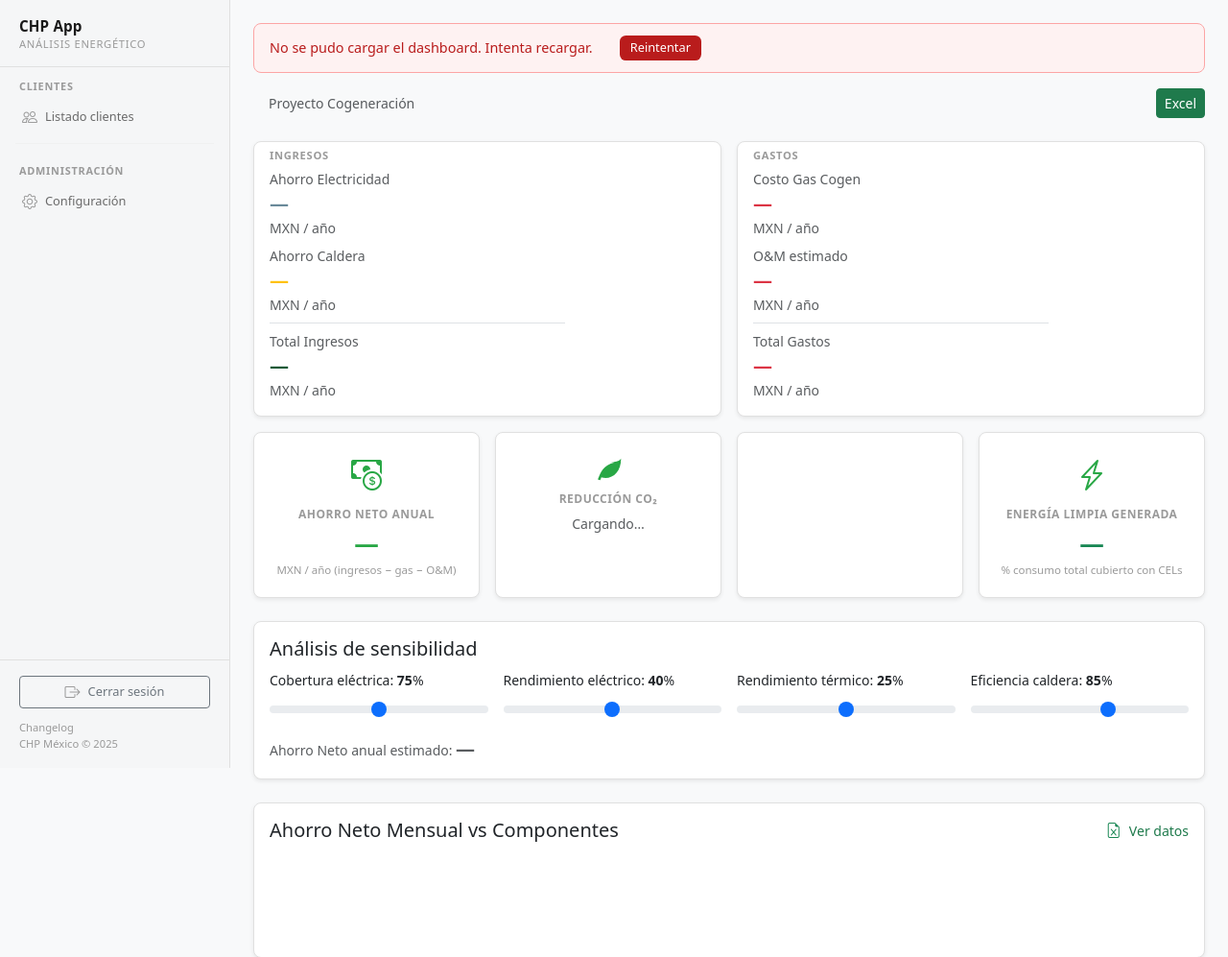
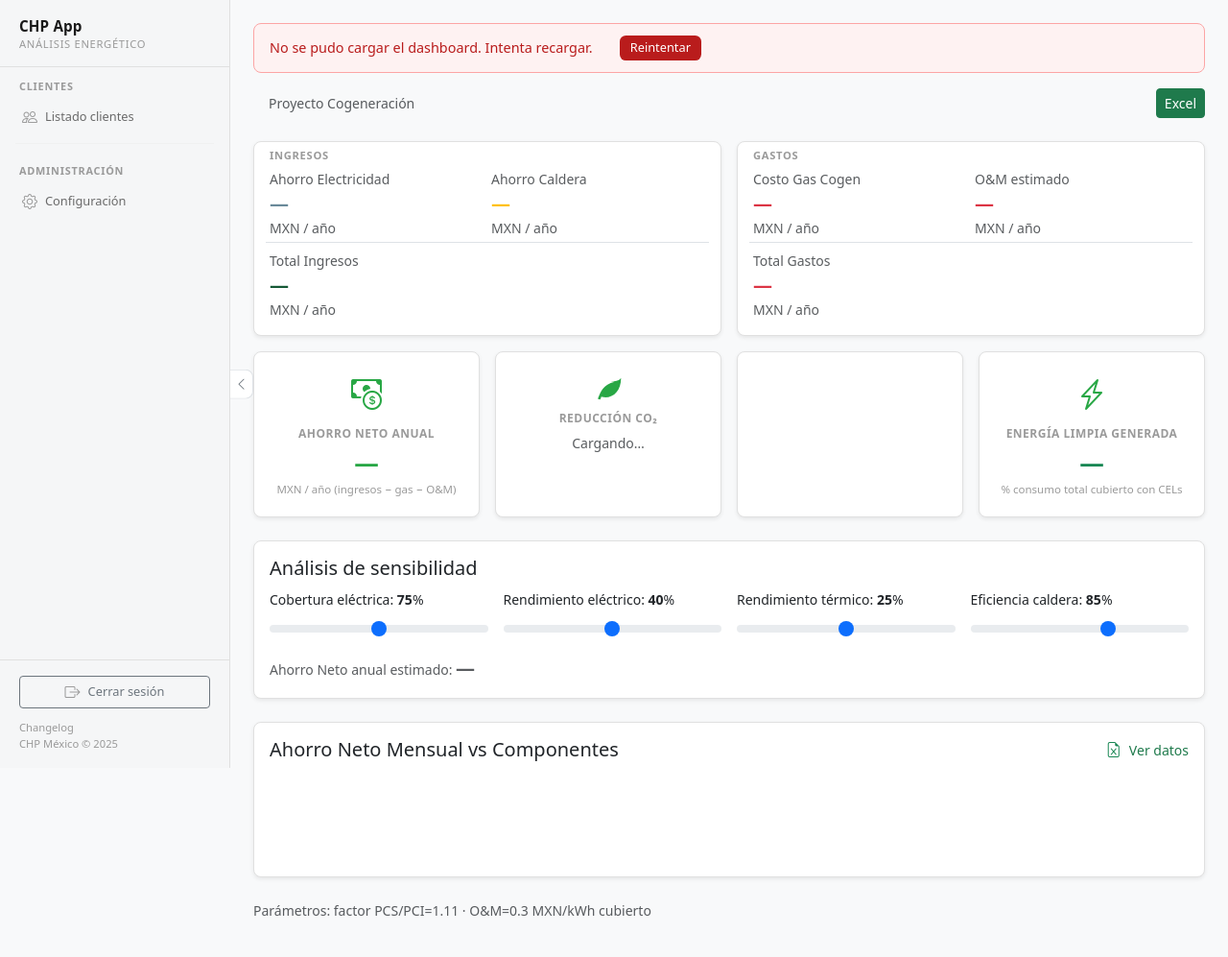
Before and after one commit to manolotoVSCode/appchp, a Python web app: template web/templates/dashboard_cogeneracion.html in a window 1280 px wide. Shown: the top 997 px of the page at 96% size. After the commit the page ends 954 px from the top, so only its background shows below. Run offline with Jinja, Linux system fonts and the light colour scheme; the template is opened without the code that fills it, so the values that code supplies are empty.

Commit message:
feat: v2.24.3 sidebar toggle + colores contrato + v2.24.4 eliminar donuts bloque 1
v2.24.3:
- Botón toggle sidebar (escritorio ≥1024px): oculta/muestra con transición 300ms.
  Estado persistido en localStorage (sidebar_collapsed).
- Contratos eléctricos en verde #1F7A4C, gas en ámbar #d4a017 (data-tipo en item).

v2.24.4:
- Eliminados donuts mini de composición Ingresos/Gastos del bloque 1.
  Bloque 1 recupera layout 2 columnas numéricas. Cascada waterfall intacta.

Co-Authored-By: Claude Sonnet 4.6 <noreply@anthropic.com>

```diff
--- a/web/static/js/dashboard-cogeneracion.js
+++ b/web/static/js/dashboard-cogeneracion.js
@@ -32,11 +32,6 @@
   let cogenChart     = null;
   let chart15        = null;
   let waterfallChart = null;
-  let donutIngChart  = null;
-  let donutGasChart  = null;
-  // IDs de canvas activos (mini donuts integrados en bloque 1)
-  const DONUT_ING_ID = "donutIngMiniChart";
-  const DONUT_GAS_ID = "donutGasMiniChart";
 
   // ── AbortController + debounce ────────────────────────────────────────────
   let _abortCtrl  = null;
@@ -279,15 +274,13 @@
     }
   }
 
-  // ── Charts: waterfall (reubicada) y donuts mini integrados en bloque 1 ──────
+  // ── Chart: waterfall de composición (reubicada sobre flujo 15 años) ──────────
   function upsertGraficasComposicion(ah_elec, ah_caldera, costo_gas, om, ahorro_neto) {
-    // Mostrar sección cascada (antes del flujo 15 años)
     const secCascada = document.getElementById("seccion-cascada");
     if (secCascada) secCascada.style.display = "";
 
-    // ── Waterfall (barras horizontales) — 280px fijos vía CSS .cascada-wrap ──
     const wfCtx = document.getElementById("waterfallChart");
-    if (wfCtx) {
+    if (!wfCtx) return;
     const wfLabels = ["Ahorro Electricidad", "Ahorro Caldera", "Costo Gas Cogen", "O&M", "Ahorro Neto"];
     const wfValues = [ah_elec, ah_caldera, -costo_gas, -om, ahorro_neto];
     const wfColors = [
@@ -317,71 +310,6 @@
     } else {
       waterfallChart.data.datasets[0].data = wfValues;
       waterfallChart.update();
-      }
-    }
-
-    // ── Donut Ingresos mini (130×130, integrado en bloque 1) ──────────────────
-    const diCtx = document.getElementById(DONUT_ING_ID);
-    if (diCtx) {
-      const totalIng = ah_elec + ah_caldera;
-      if (!donutIngChart) {
-        donutIngChart = new Chart(diCtx, {
-          type: "doughnut",
-          data: {
-            labels: ["Ahorro Electricidad", "Ahorro Caldera"],
-            datasets: [{ data: [ah_elec, ah_caldera], backgroundColor: ["rgba(106,138,154,0.8)", "rgba(232,181,71,0.8)"], borderWidth: 1 }]
-          },
-          options: {
-            responsive: false,
-            plugins: {
-              legend: { display: false },
-              tooltip: {
-                callbacks: {
-                  label: c => {
-                    const pct = totalIng > 0 ? (c.raw / totalIng * 100).toFixed(1) : 0;
-                    return c.label + ": " + pct + "% ($" + Math.round(c.raw).toLocaleString("es-MX") + ")";
-                  }
-                }
-              }
-            }
-          }
-        });
-      } else {
-        donutIngChart.data.datasets[0].data = [ah_elec, ah_caldera];
-        donutIngChart.update();
-      }
-    }
-
-    // ── Donut Gastos mini (130×130, integrado en bloque 1) ────────────────────
-    const dgCtx = document.getElementById(DONUT_GAS_ID);
-    if (dgCtx) {
-      const totalGas = costo_gas + om;
-      if (!donutGasChart) {
-        donutGasChart = new Chart(dgCtx, {
-          type: "doughnut",
-          data: {
-            labels: ["Costo Gas Cogen", "O&M"],
-            datasets: [{ data: [costo_gas, om], backgroundColor: ["rgba(216,90,90,0.8)", "rgba(180,100,180,0.8)"], borderWidth: 1 }]
-          },
-          options: {
-            responsive: false,
-            plugins: {
-              legend: { display: false },
-              tooltip: {
-                callbacks: {
-                  label: c => {
-                    const pct = totalGas > 0 ? (c.raw / totalGas * 100).toFixed(1) : 0;
-                    return c.label + ": " + pct + "% ($" + Math.round(c.raw).toLocaleString("es-MX") + ")";
-                  }
-                }
-              }
-            }
-          }
-        });
-      } else {
-        donutGasChart.data.datasets[0].data = [costo_gas, om];
-        donutGasChart.update();
-      }
     }
   }
 
--- a/web/templates/clientes/_base.html
+++ b/web/templates/clientes/_base.html
@@ -197,6 +197,39 @@
       #sidebar-overlay.show { display: block; }
     }
 
+    /* Desktop sidebar collapse */
+    #sidebar { transition: transform 0.3s ease; }
+    #main-content { transition: margin-left 0.3s ease; }
+    body.sidebar-desktop-collapsed #sidebar {
+      transform: translateX(calc(-1 * var(--sidebar-w)));
+      overflow: hidden;
+      pointer-events: none;
+    }
+    body.sidebar-desktop-collapsed #main-content { margin-left: 0; }
+
+    /* Toggle button — sólo en escritorio (≥ 1024px, donde no hay bloqueo móvil) */
+    #sidebar-desktop-toggle {
+      display: none;
+      position: fixed; z-index: 101; top: 50%; left: var(--sidebar-w);
+      transform: translateY(-50%);
+      background: #fff; border: 1px solid #dee2e6; border-left: none;
+      border-radius: 0 8px 8px 0;
+      padding: .45rem .3rem; cursor: pointer; color: #6c757d;
+      font-size: .85rem; line-height: 1; align-items: center;
+      transition: left 0.3s ease, color 0.1s;
+    }
+    #sidebar-desktop-toggle:hover { background: #f8f9fa; color: var(--color-primary); }
+    body.sidebar-desktop-collapsed #sidebar-desktop-toggle { left: 0; }
+    @media (min-width: 1024px) { #sidebar-desktop-toggle { display: flex; } }
+
+    /* Colores de contratos por tipo */
+    .sidebar-contrato-item[data-tipo="electrico"] .contrato-nombre {
+      color: #1F7A4C; font-weight: 600;
+    }
+    .sidebar-contrato-item[data-tipo="gas"] .contrato-nombre {
+      color: #d4a017; font-weight: 600;
+    }
+
     /* General */
     th { white-space: nowrap; }
   </style>
@@ -257,12 +290,12 @@
   <div class="sidebar-sub-header">Contratos</div>
   <div class="sidebar-contratos" id="sidebar-contratos-{{ cliente_activo.id }}">
     {% for contrato in cliente_activo.contratos %}
-    <div class="sidebar-contrato-item" data-contrato-id="{{ contrato.id }}" data-cliente-id="{{ cliente_activo.id }}">
+    <div class="sidebar-contrato-item" data-contrato-id="{{ contrato.id }}" data-cliente-id="{{ cliente_activo.id }}" data-tipo="{{ contrato.tipo }}">
       <div class="sidebar-contrato-header{% if nav_active == 'contrato' and contrato_activo_id == contrato.id %} active{% endif %}"
            title="{{ contrato.nombre }}"
            onclick="toggleContrato(this)">
         <i class="bi bi-file-earmark-text" style="font-size:.8rem;flex-shrink:0"></i>
-        <span style="overflow:hidden;text-overflow:ellipsis;white-space:nowrap">{{ contrato.nombre }}</span>
+        <span class="contrato-nombre" style="overflow:hidden;text-overflow:ellipsis;white-space:nowrap">{{ contrato.nombre }}</span>
         <span class="chev">&#9658;</span>
       </div>
       <div class="sidebar-contrato-body">
@@ -298,6 +331,11 @@
     </div>
   </div>
 </nav>
+
+<!-- Desktop sidebar toggle -->
+<button id="sidebar-desktop-toggle" aria-label="Ocultar/mostrar sidebar">
+  <i class="bi bi-chevron-left" id="sidebar-desktop-toggle-icon"></i>
+</button>
 
 <!-- Main content -->
 <div id="main-content">
@@ -620,6 +658,28 @@ document.addEventListener("DOMContentLoaded", async function () {
     toggleAnio(contratoId, clienteId, anio, chk, wrap);
   });
 })();
+
+// ── Desktop sidebar toggle (estado persistido en localStorage) ────────────────
+(function () {
+  const LS_KEY = "sidebar_collapsed";
+  const btn  = document.getElementById("sidebar-desktop-toggle");
+  if (!btn) return;
+
+  function aplicarEstado(collapsed) {
+    document.body.classList.toggle("sidebar-desktop-collapsed", collapsed);
+    const icon = document.getElementById("sidebar-desktop-toggle-icon");
+    if (icon) icon.className = collapsed ? "bi bi-chevron-right" : "bi bi-chevron-left";
+    try { localStorage.setItem(LS_KEY, collapsed ? "true" : "false"); } catch (_) {}
+  }
+
+  let inicial = false;
+  try { inicial = localStorage.getItem(LS_KEY) === "true"; } catch (_) {}
+  aplicarEstado(inicial);
+
+  btn.addEventListener("click", function () {
+    aplicarEstado(!document.body.classList.contains("sidebar-desktop-collapsed"));
+  });
+})();
 </script>
 {% block scripts %}{% endblock %}
 </body>
--- a/web/templates/dashboard_cogeneracion.html
+++ b/web/templates/dashboard_cogeneracion.html
@@ -47,15 +47,6 @@
   }
   .btn-excel { color: #198754; font-size: 1rem; text-decoration: none; line-height: 1; }
   .btn-excel:hover { color: #146c43; }
-  /* Bloque 1 — donut integrado al lado de los números */
-  .bloque-kpi-con-donut {
-    display: flex;
-    align-items: center;
-    justify-content: space-between;
-    gap: 1rem;
-  }
-  .bloque-numeros { flex: 1; min-width: 0; }
-  .donut-mini { width: 130px !important; height: 130px !important; flex-shrink: 0; }
   /* Cascada — altura fija antes del flujo 15 años */
   .cascada-wrap { position: relative; height: 280px; }
 </style>
@@ -111,21 +102,22 @@
     <div class="card h-100 shadow-sm">
       <div class="kpi-section-label">Ingresos</div>
       <div class="card-body pt-1">
-        <div class="bloque-kpi-con-donut">
-          <div class="bloque-numeros">
+        <div class="row g-2">
+          <div class="col-6">
             <div class="text-muted small">Ahorro Electricidad</div>
             <div class="fs-5 fw-bold" style="color:var(--color-info)" id="kpi-elec-val">—</div>
-            <div class="text-muted small mb-2">MXN / año</div>
+            <div class="text-muted small">MXN / año</div>
+          </div>
+          <div class="col-6">
             <div class="text-muted small">Ahorro Caldera</div>
             <div class="fs-5 fw-bold text-warning" id="kpi-caldera-val">—</div>
-            <div class="text-muted small mb-2">MXN / año</div>
-            <div class="pt-2 border-top mt-1">
+            <div class="text-muted small">MXN / año</div>
+          </div>
+          <div class="col-12 pt-2 border-top mt-1">
             <div class="text-muted small">Total Ingresos</div>
             <div class="fs-5 fw-bold" style="color:var(--color-primary-dark)" id="kpi-total-ingresos-val">—</div>
             <div class="text-muted small">MXN / año</div>
           </div>
-          </div>
-          <canvas id="donutIngMiniChart" width="130" height="130" class="donut-mini"></canvas>
         </div>
       </div>
     </div>
@@ -136,21 +128,22 @@
     <div class="card h-100 shadow-sm">
       <div class="kpi-section-label">Gastos</div>
       <div class="card-body pt-1">
-        <div class="bloque-kpi-con-donut">
-          <div class="bloque-numeros">
+        <div class="row g-2">
+          <div class="col-6">
             <div class="text-muted small">Costo Gas Cogen</div>
             <div class="fs-5 fw-bold text-danger" id="kpi-gas-val">—</div>
-            <div class="text-muted small mb-2">MXN / año</div>
+            <div class="text-muted small">MXN / año</div>
+          </div>
+          <div class="col-6">
             <div class="text-muted small">O&amp;M estimado</div>
             <div class="fs-5 fw-bold text-danger" id="kpi-om-val">—</div>
-            <div class="text-muted small mb-2">MXN / año</div>
-            <div class="pt-2 border-top mt-1">
+            <div class="text-muted small">MXN / año</div>
+          </div>
+          <div class="col-12 pt-2 border-top mt-1">
             <div class="text-muted small">Total Gastos</div>
             <div class="fs-5 fw-bold text-danger" id="kpi-total-gastos-val">—</div>
             <div class="text-muted small">MXN / año</div>
           </div>
-          </div>
-          <canvas id="donutGasMiniChart" width="130" height="130" class="donut-mini"></canvas>
         </div>
       </div>
     </div>
```
Also changed, not shown: CHANGELOG.md, 1 other file. Lines whose indentation alone changed are shown as unchanged.
